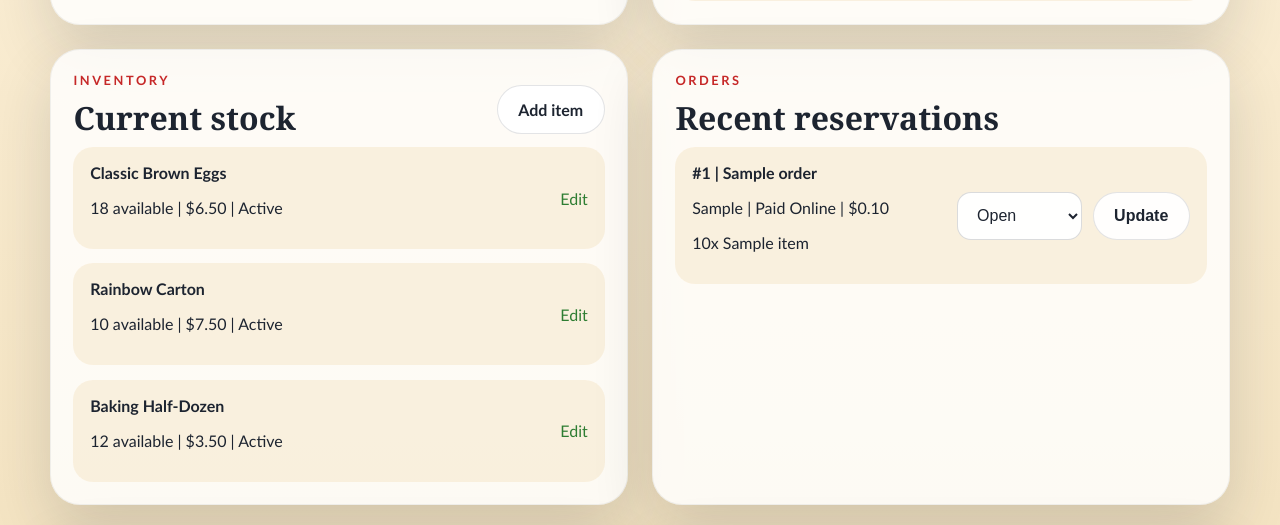
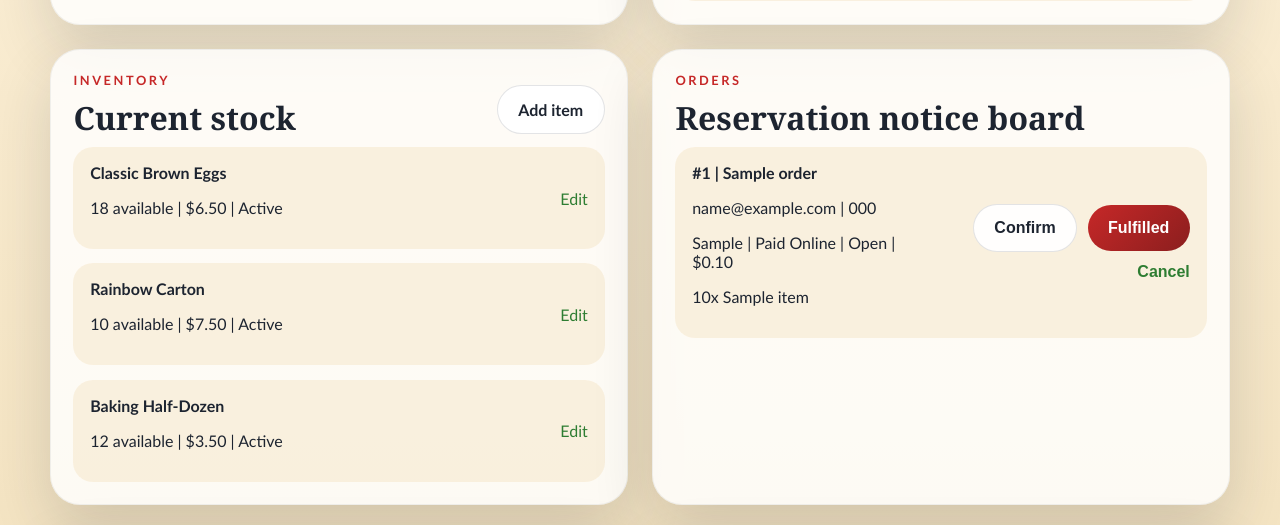
Before and after one commit to FarmerJakobe/claires-eggs, a Flask app: page /admin in a window 1280 px wide. Shown: the part 1774-2299 px from the top of the page. Run offline with Flask 3, Linux system fonts and the light colour scheme; the visitor is signed in with stand-in values (Sample User, id 1); data comes from the database, SQL or seed files in the repository; tables that the repository leaves empty hold one stand-in row (values such as "Sample post").

Commit message:
Improve reservation notice board workflow

```diff
--- a/app/static/styles.css
+++ b/app/static/styles.css
@@ -610,6 +610,13 @@ fieldset {
   gap: 0.15rem;
 }
 
+.notice-board-actions {
+  display: flex;
+  flex-wrap: wrap;
+  justify-content: end;
+  gap: 0.65rem;
+}
+
 .admin-row {
   align-items: center;
 }
--- a/app/store.py
+++ b/app/store.py
@@ -216,6 +216,12 @@ def update_order_status(database: sqlite3.Connection, order_id: int, new_status:
     if not order_bundle:
         raise StoreError("Order not found.")
 
+    if new_status == "picked_up":
+        new_status = "fulfilled"
+
+    if new_status not in {"open", "confirmed", "fulfilled", "cancelled"}:
+        raise StoreError("Invalid order status.")
+
     order = order_bundle["order"]
     if order["order_status"] == new_status:
         return
@@ -240,7 +246,7 @@ def update_order_status(database: sqlite3.Connection, order_id: int, new_status:
             )
 
     payment_status = order["payment_status"]
-    if new_status == "picked_up" and order["payment_method"] == "cash":
+    if new_status == "fulfilled" and order["payment_method"] == "cash":
         payment_status = "paid_in_person"
 
     database.execute(
--- a/app/templates/admin/dashboard.html
+++ b/app/templates/admin/dashboard.html
@@ -246,7 +246,7 @@
       <div class="section-heading">
         <div>
           <p class="eyebrow">Orders</p>
-          <h2>Recent reservations</h2>
+          <h2>Reservation notice board</h2>
         </div>
       </div>
       <div class="table-stack">
@@ -254,21 +254,37 @@
           <div class="admin-row order-row">
             <div>
               <strong>#{{ order.id }} | {{ order.customer_name }}</strong>
-              <p>{{ order.payment_method|title }} | {{ order.payment_status.replace('_', ' ')|title }} | {{ order.total_cents|money }}</p>
+              <p>{{ order.email }} | {{ order.phone }}</p>
+              <p>
+                {{ order.payment_method|title }} | {{ order.payment_status.replace('_', ' ')|title }} |
+                {{ order.order_status.replace('_', ' ')|title }} | {{ order.total_cents|money }}
+              </p>
               <p>
                 {% for item in order_items.get(order.id, []) %}
                   {{ item.quantity }}x {{ item.inventory_name }}{% if not loop.last %}, {% endif %}
                 {% endfor %}
               </p>
             </div>
-            <form method="post" action="{{ url_for('admin_order_status', order_id=order.id) }}">
-              <select name="order_status">
-                {% for status in ["open", "picked_up", "cancelled"] %}
-                  <option value="{{ status }}" {% if order.order_status == status %}selected{% endif %}>{{ status.replace('_', ' ')|title }}</option>
-                {% endfor %}
-              </select>
-              <button class="button button-secondary" type="submit">Update</button>
-            </form>
+            <div class="notice-board-actions">
+              {% if order.order_status == "open" %}
+                <form method="post" action="{{ url_for('admin_order_status', order_id=order.id) }}">
+                  <input type="hidden" name="order_status" value="confirmed">
+                  <button class="button button-secondary" type="submit">Confirm</button>
+                </form>
+              {% endif %}
+              {% if order.order_status in ["open", "confirmed"] %}
+                <form method="post" action="{{ url_for('admin_order_status', order_id=order.id) }}">
+                  <input type="hidden" name="order_status" value="fulfilled">
+                  <button class="button button-primary" type="submit">Fulfilled</button>
+                </form>
+              {% endif %}
+              {% if order.order_status != "cancelled" and order.order_status != "fulfilled" %}
+                <form method="post" action="{{ url_for('admin_order_status', order_id=order.id) }}">
+                  <input type="hidden" name="order_status" value="cancelled">
+                  <button class="text-button" type="submit">Cancel</button>
+                </form>
+              {% endif %}
+            </div>
           </div>
         {% else %}
           <p>No orders yet.</p>
```
Also changed, not shown: tests/test_app.py (+49 -2 lines).
